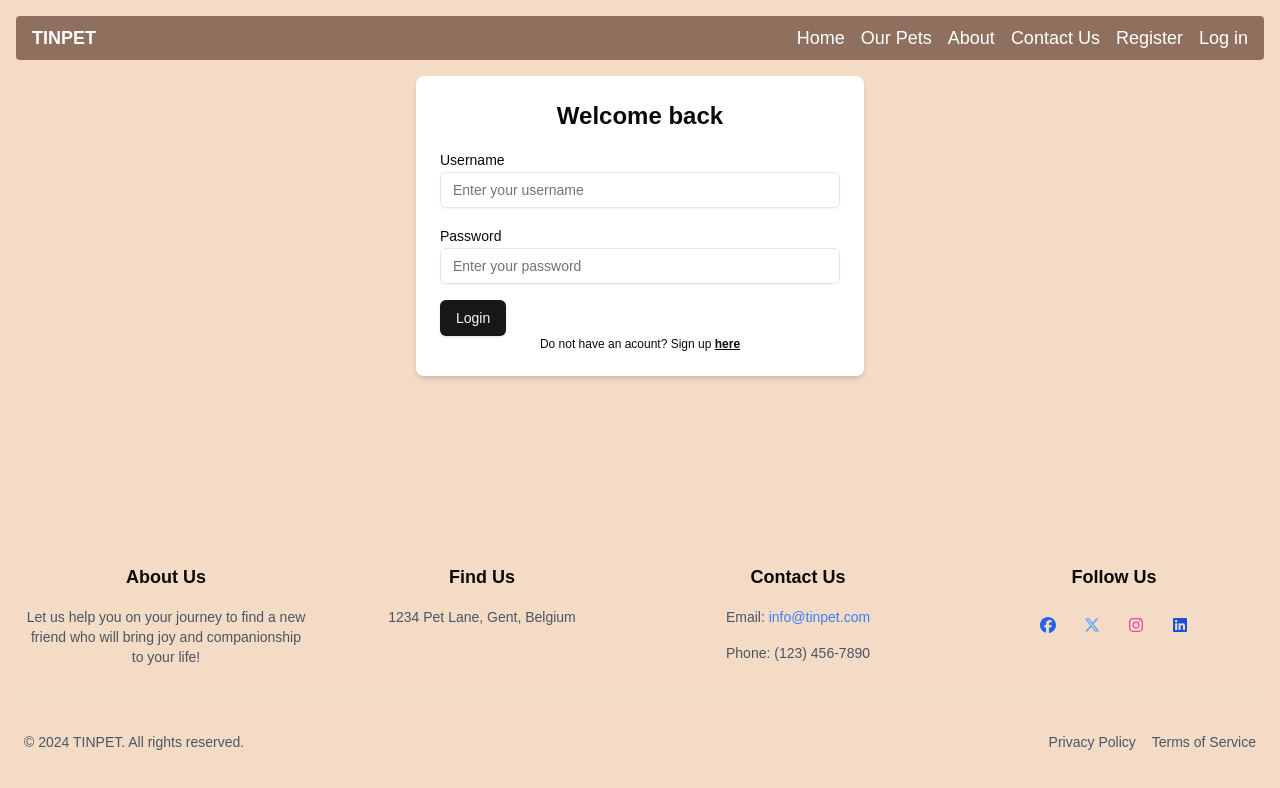
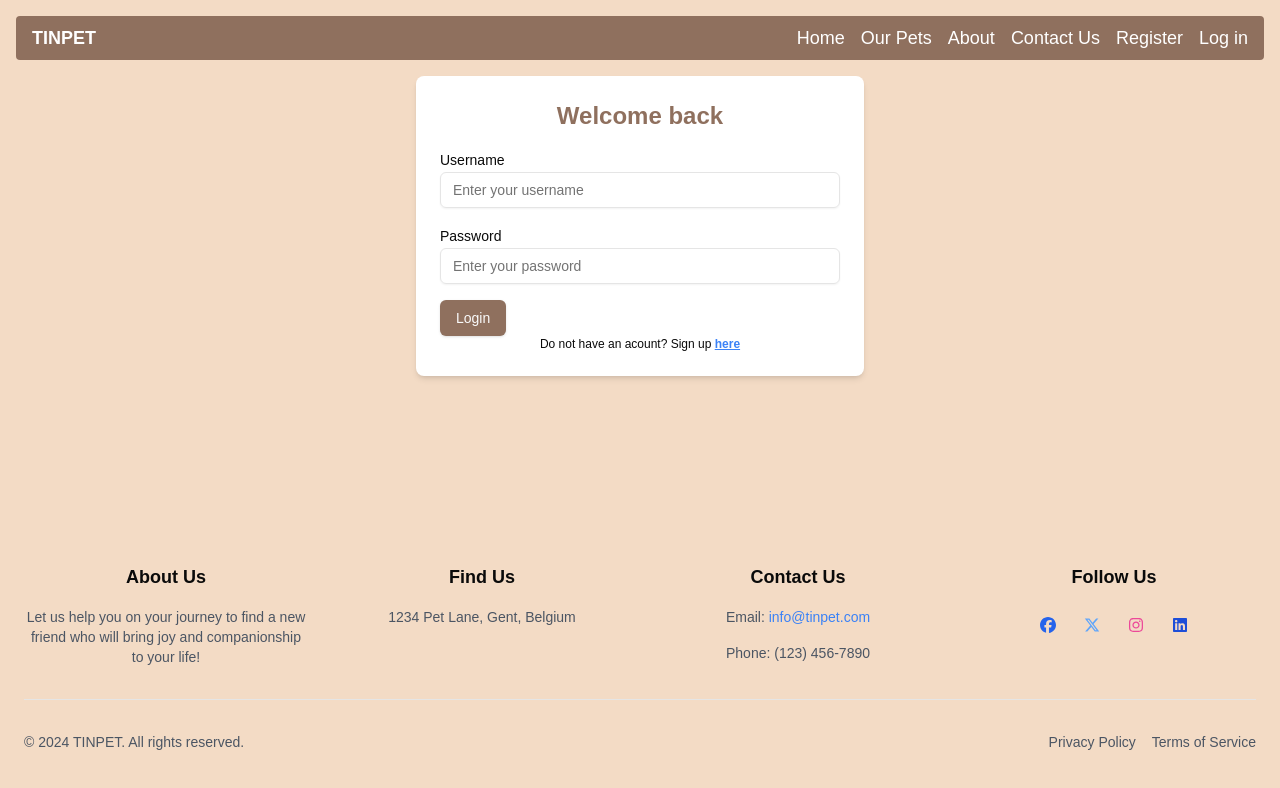
Before and after one commit to vanaspereneefje/Tinpets, a Next.js app: page /login in a window 1280 px wide. Shown: the top 788 px of the page. Built offline with nearby package versions, Linux system fonts and the light colour scheme.

Commit message:
Update the layout for the login page

```diff
--- a/app/login/page.jsx
+++ b/app/login/page.jsx
@@ -44,7 +44,7 @@ const LoginPage = () => {
 
     return (
         <div className="max-w-md mx-auto p-6 bg-white rounded-lg shadow-md">
-      <h2 className="text-2xl font-semibold mb-4 text-center">Welcome back</h2>
+      <h2 className="text-2xl font-semibold mb-4 text-center text-customBrown">Welcome back</h2>
 
       {successMessage && (
         <div className="p-4 mb-4 bg-green-100 text-green-800 rounded">{successMessage}</div>
@@ -83,10 +83,10 @@ const LoginPage = () => {
           />
         </div>
 
-        <Button type="submit" className="text-center">
+        <Button type="submit" className="text-center bg-customBrown hover:bg-customDarkBrown">
           Login
         </Button>
-        <p className="text-xs text-center">Do not have an acount? Sign up <Link href="/register" className="font-semibold underline">here</Link></p>
+        <p className="text-xs text-center">Do not have an acount? Sign up <Link href="/register" className="font-semibold underline text-blue-500">here</Link></p>
       </form>
     </div>
     )
```
